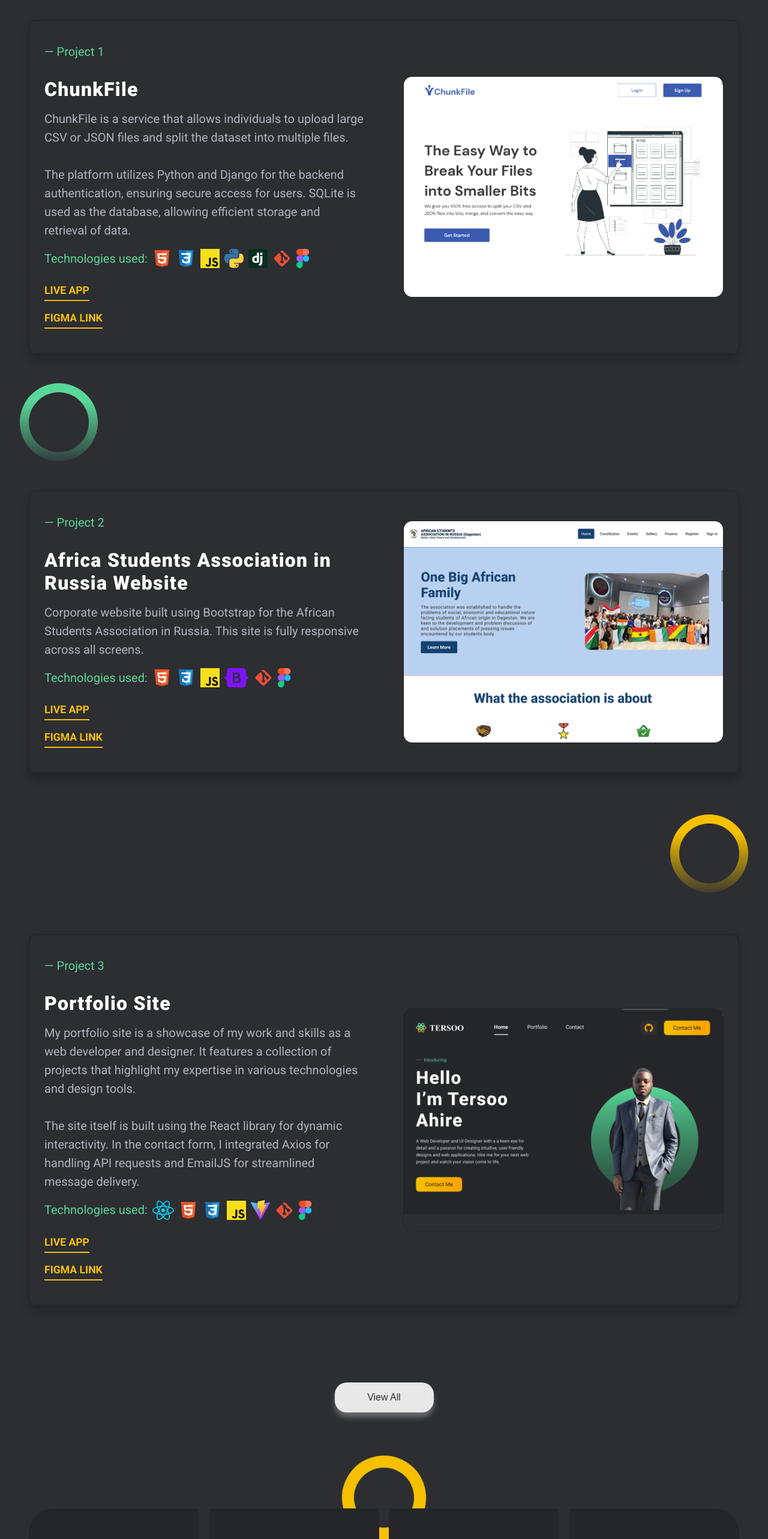
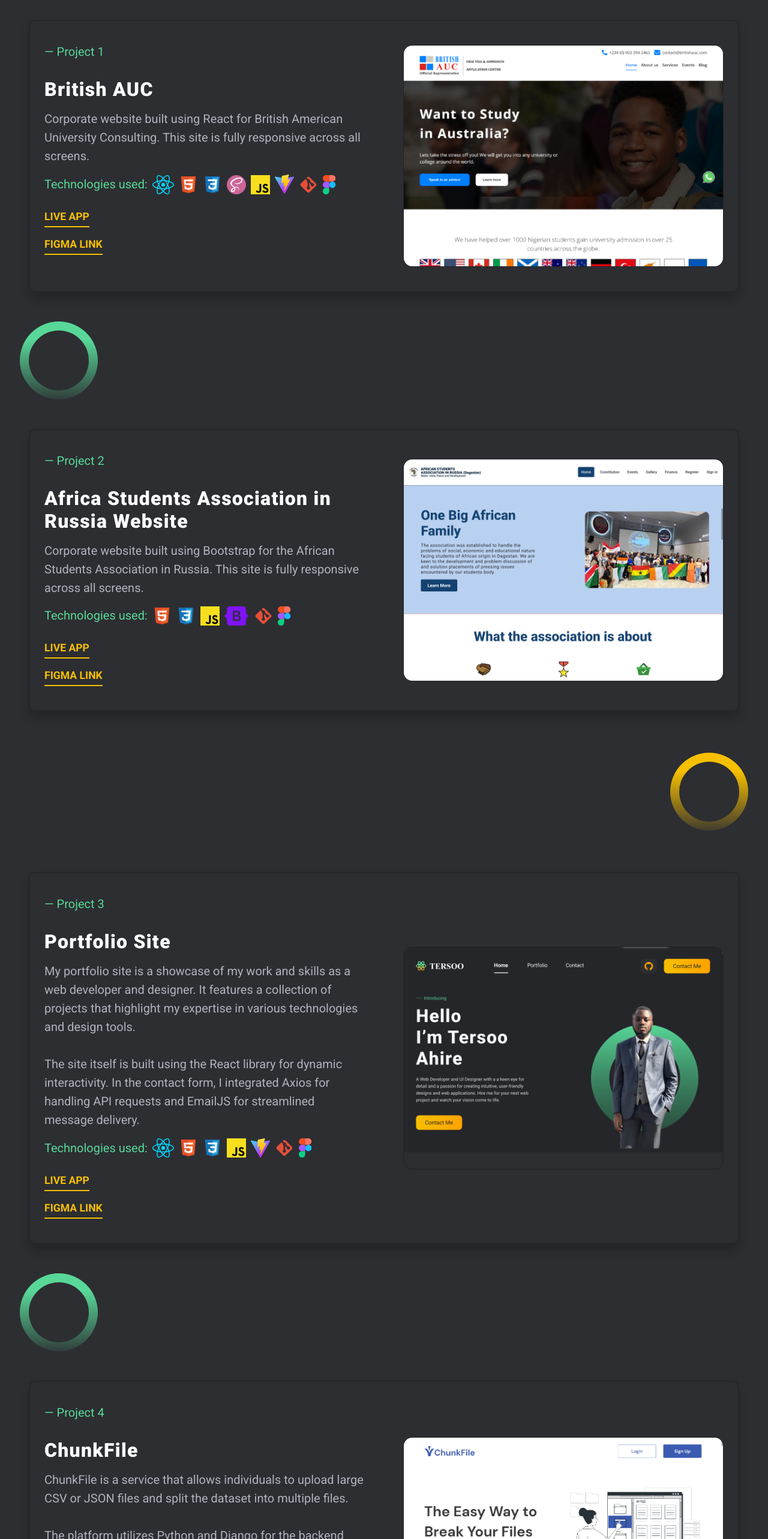
Before and after one commit to tersoo-ahire/Portfolio, a React (Vite) app in the folder project/: page / in a window 1280 px wide. Shown: the part 2760-5326 px from the top of the page at 60% size. Built offline with nearby package versions, Linux system fonts and the light colour scheme.

Commit message:
updated projects

```diff
--- a/project/src/data/project.js
+++ b/project/src/data/project.js
@@ -1,6 +1,7 @@
 import chunkfile from "../assets/chunkfile_hero.png";
 import asadag from "../assets/asadag_hero.png";
 import portfolio from "../assets/portfolio_hero.png";
+import britishauc from "../assets/britishauc_hero.png";
 import html from "../assets/html.svg";
 import css from "../assets/css.svg";
 import javascript from "../assets/javascript.svg";
@@ -11,20 +12,20 @@
 import bootstrap from "../assets/bootstrap.svg";
 import react from "../assets/react.svg";
 import vite from "../assets/vite.svg";
+import scss from "../assets/scss.svg";
 
 export default [
     {
         id: 1,
-        project_name: "ChunkFile",
+        project_name: "British AUC",
         project_description:
-        `ChunkFile is a service that allows individuals to upload large CSV or JSON files and split the dataset into multiple files.
-        \n The platform utilizes Python and Django for the backend authentication, ensuring secure access for users. SQLite is used as the database, allowing efficient storage and retrieval of data.`,
-        technology: [html, css, javascript, python, django, git, figma],
+        `Corporate website built using React for British American University Consulting. This site is fully responsive across all screens.`,
+        technology: [react, html, css, scss, javascript, vite, git, figma],
         display1: "display1",
         display2: "display2",
-        live_link: "https://chunkfile.pythonanywhere.com/",
-        figma_link: "https://www.figma.com/file/sm2Io642yiuO5fjg2cmXhT/ChunkFile?type=design&node-id=2305%3A11431&t=SIfzxLrAZD01uoS3-1",
-        project_image: chunkfile,
+        live_link: "https://www.britishauc.com/",
+        figma_link: "https://www.figma.com/file/0X2dvIeQisVcYjP51z5Fbv/Website?type=design&node-id=0%3A1&mode=design&t=Y3PqZHK9cLXZn65r-1",
+        project_image: britishauc,
     },
     {
         id: 2,
@@ -45,10 +46,23 @@
         `My portfolio site is a showcase of my work and skills as a web developer and designer. It features a collection of projects that highlight my expertise in various technologies and design tools.
         \n The site itself is built using the React library for dynamic interactivity. In the contact form, I integrated Axios for handling API requests and EmailJS for streamlined message delivery.`,
         technology: [react, html, css, javascript, vite, git, figma],
-        display1: "display2",
+        display1: "display1",
         display2: "display2",
         live_link: "/",
         figma_link: "https://www.figma.com/file/zJRW79owSAlznMtUg4IogV/My-Projects?type=design&node-id=355%3A355&t=544sPtexefvBX6nC-1",
         project_image: portfolio,
     },
+    {
+        id: 4,
+        project_name: "ChunkFile",
+        project_description:
+        `ChunkFile is a service that allows individuals to upload large CSV or JSON files and split the dataset into multiple files.
+        \n The platform utilizes Python and Django for the backend authentication, ensuring secure access for users. SQLite is used as the database, allowing efficient storage and retrieval of data.`,
+        technology: [html, css, javascript, python, django, git, figma],
+        display1: "display2",
+        display2: "display2",
+        live_link: "https://chunkfile.pythonanywhere.com/",
+        figma_link: "https://www.figma.com/file/sm2Io642yiuO5fjg2cmXhT/ChunkFile?type=design&node-id=2305%3A11431&t=SIfzxLrAZD01uoS3-1",
+        project_image: chunkfile,
+    },
 ]
--- a/project/src/pages/Home.jsx
+++ b/project/src/pages/Home.jsx
@@ -188,7 +188,7 @@
 
                 <div className="section-three-left">
                     <div className="card1">
-                        <div className="card-p1">2</div>
+                        <div className="card-p1">3</div>
                         <div className="card-p2">Happy clients</div>
                     </div>
                     <div className="card2">
@@ -203,8 +203,8 @@
                         <div className="card-p2">Award Winnings</div>
                     </div>
                     <div className="card4">
-                        <div className="card-p1">2</div>
-                        <div className="card-p2">Years Experience</div>
+                        <div className="card-p1">1</div>
+                        <div className="card-p2">Year of Experience</div>
                     </div>
                 </div>
 
```
Also changed, not shown: project/src/assets/britishauc_hero.png (added).
